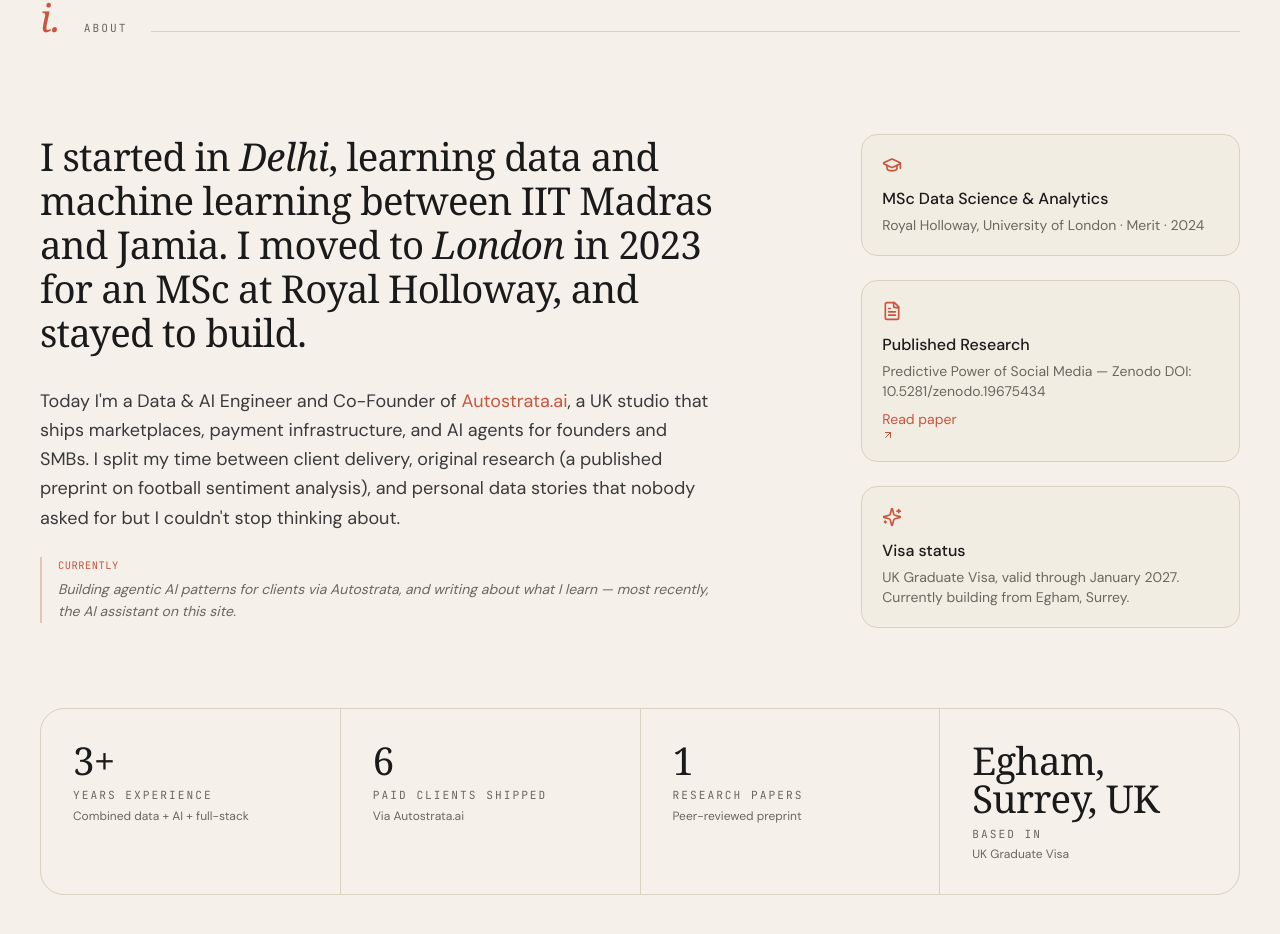
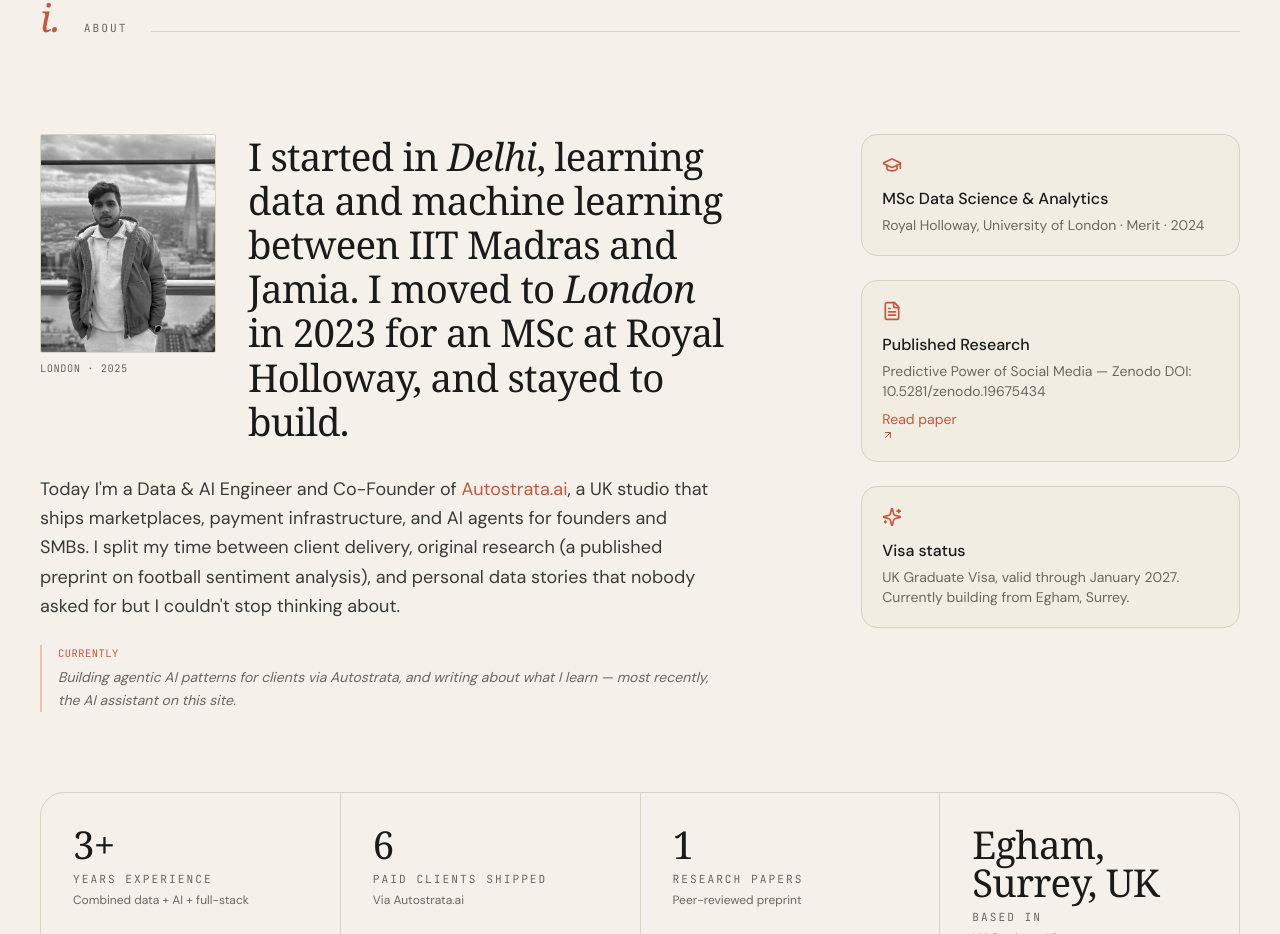
Before and after one commit to data-professional-taiyabkhan/Portfolios-Site, a Next.js app: page / in a window 1280 px wide. Shown: the part 1168-2102 px from the top of the page. Built offline with nearby package versions, Linux system fonts and the light colour scheme; a web font is replaced by a local one.

Commit message:
feat: add editorial portrait image to About section

```diff
--- a/components/About.tsx
+++ b/components/About.tsx
@@ -37,11 +37,25 @@ export default function About() {
           className="grid md:grid-cols-12 gap-8 mb-20"
         >
           <div className="md:col-span-7">
-            <p className="font-display text-display-md text-ink leading-[1.15]">
-              I started in <span className="italic">Delhi</span>, learning data and machine
-              learning between IIT Madras and Jamia. I moved to <span className="italic">London</span>{" "}
-              in 2023 for an MSc at Royal Holloway, and stayed to build.
-            </p>
+            <div className="flex flex-col sm:flex-row gap-6 sm:gap-8 mb-8 sm:items-start">
+              <figure className="flex-shrink-0 w-32 sm:w-40 md:w-44">
+                <div className="overflow-hidden rounded-sm border border-line">
+                  <img
+                    src="/portrait.jpg"
+                    alt="Mohammad Taiyab Khan in London, 2025"
+                    className="w-full h-auto grayscale hover:grayscale-0 transition-all duration-500"
+                  />
+                </div>
+                <figcaption className="font-mono text-[0.65rem] uppercase tracking-wider text-mute mt-2">
+                  London · 2025
+                </figcaption>
+              </figure>
+              <p className="font-display text-display-md text-ink leading-[1.15]">
+                I started in <span className="italic">Delhi</span>, learning data and machine
+                learning between IIT Madras and Jamia. I moved to <span className="italic">London</span>{" "}
+                in 2023 for an MSc at Royal Holloway, and stayed to build.
+              </p>
+            </div>
             <p className="mt-8 text-lg text-ink-soft leading-relaxed max-w-2xl">
               Today I&apos;m a Data &amp; AI Engineer and Co-Founder of{" "}
               <a href="https://autostrata.ai" target="_blank" rel="noreferrer" className="link text-accent">
```
Also changed, not shown: public/portrait.jpg (added).
